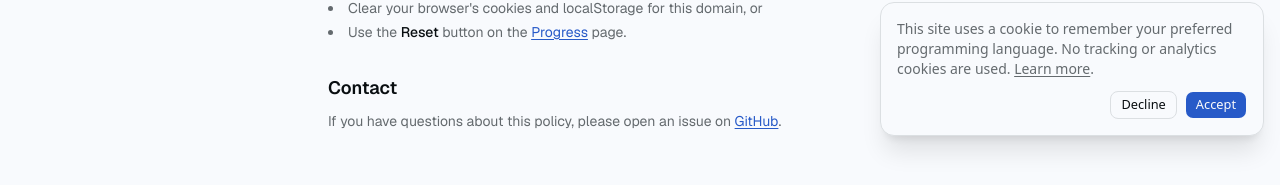
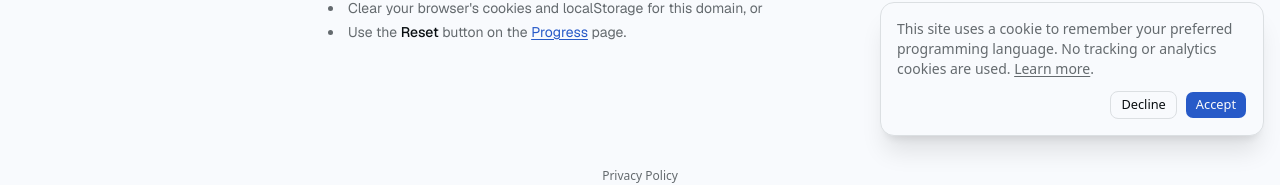
Before and after one commit to DotNetTitan/BeginnerDSA, a Next.js app: page /privacy in a window 1280 px wide. Shown: the part 648-833 px from the top of the page. Built offline with nearby package versions, Linux system fonts and the light colour scheme; no server answers.

Commit message:
Remove contact section from privacy policy page

```diff
--- a/src/app/privacy/page.tsx
+++ b/src/app/privacy/page.tsx
@@ -56,20 +56,6 @@ export default function PrivacyPage() {
         </ul>
       </section>
 
-      <section className="space-y-2">
-        <h2 className="text-lg font-semibold">Contact</h2>
-        <p className="text-sm text-muted-foreground leading-relaxed">
-          If you have questions about this policy, please open an issue on{" "}
-          <a
-            href="https://github.com/DotNetTitan/BeginnerDSA"
-            target="_blank"
-            rel="noopener noreferrer"
-            className="text-primary underline underline-offset-2 hover:text-foreground"
-          >
-            GitHub
-          </a>.
-        </p>
-      </section>
     </div>
   );
 }
```
